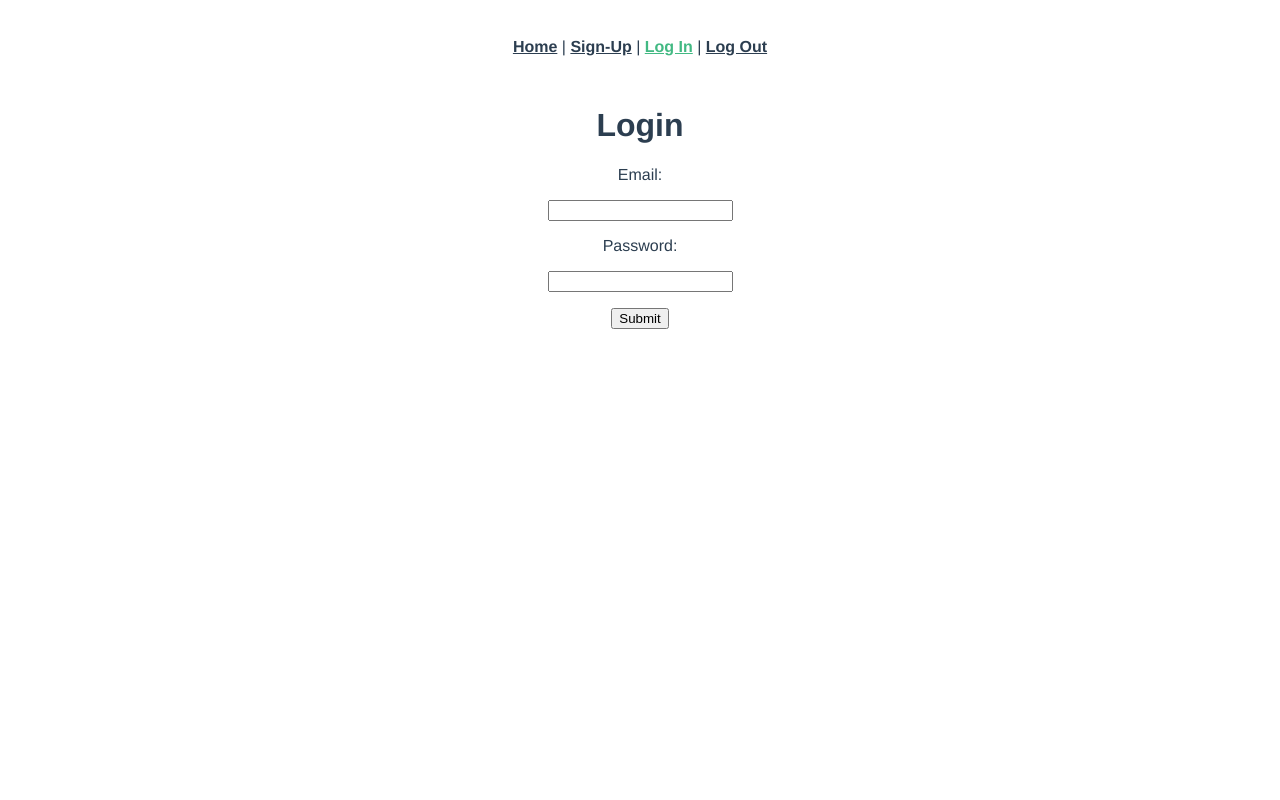
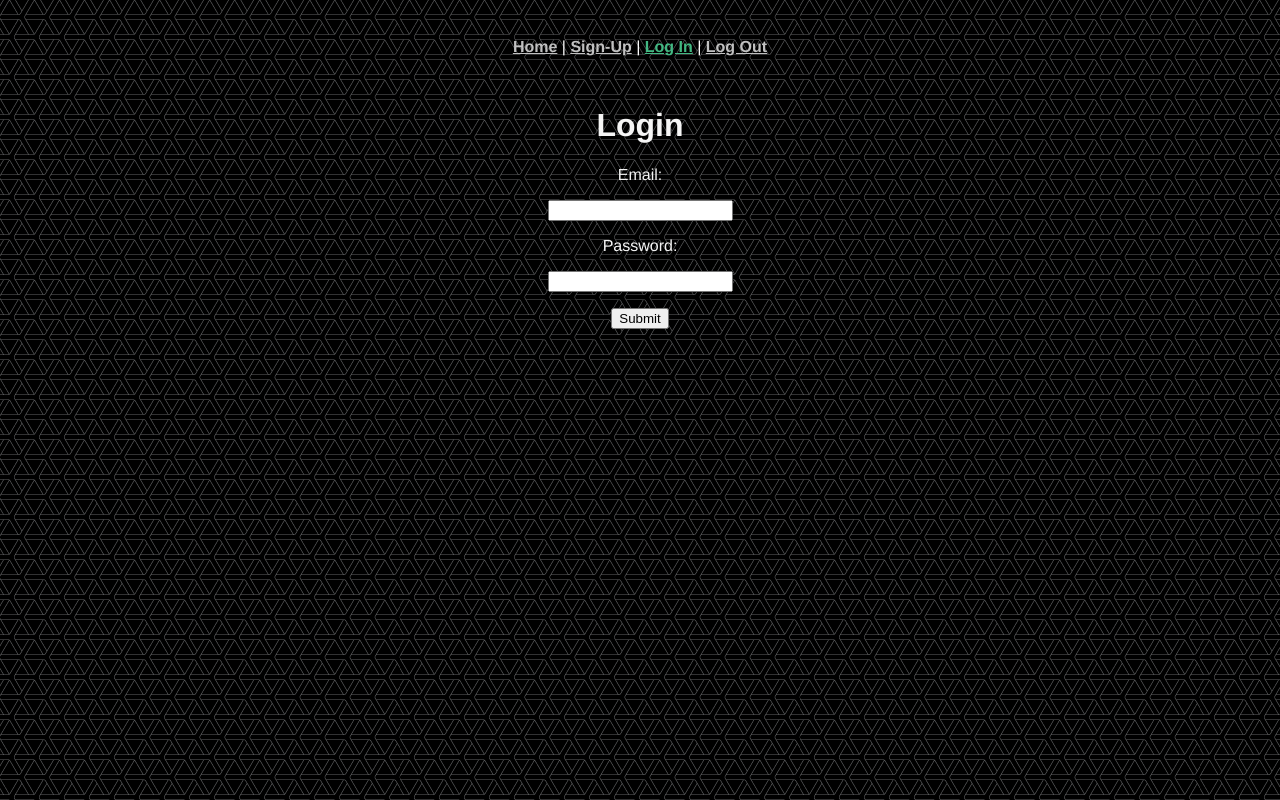
Before and after one commit to MrShanester/dynamic-solar-system-vue-app, a Vue app: page /Login in a window 1280 px wide. Built offline with nearby package versions, Linux system fonts and the light colour scheme.

Commit message:
Reverts code to workable state

```diff
--- a/src/App.vue
+++ b/src/App.vue
@@ -24,14 +24,19 @@
 
 #nav {
   padding: 30px;
+  color: white;
 }
 
 #nav a {
   font-weight: bold;
-  color: #2c3e50;
+  color: #c1c1c1;
 }
 
 #nav a.router-link-exact-active {
   color: #42b983;
 }
+
+body {
+  background-image: url(assets/webb-dark.png);
+}
 </style>
--- a/src/views/Home.vue
+++ b/src/views/Home.vue
@@ -1,18 +1,36 @@
 <template>
   <div class="home">
-    <img alt="Vue logo" src="../assets/logo.png" />
-    <HelloWorld msg="Welcome to Your Vue.js App" />
+    <h1>Hello, {{ name }}</h1>
+    <div v-for="system in systems" v-bind:key="system.id">
+      <h2>{{ system.name }}</h2>
+    </div>
   </div>
 </template>
 
+<style scoped>
+.home {
+  color: whitesmoke;
+}
+</style>
+
 <script>
-// @ is an alias to /src
-import HelloWorld from "@/components/HelloWorld.vue";
+import axios from "axios";
 
 export default {
-  name: "Home",
-  components: {
-    HelloWorld,
+  data: function () {
+    return {
+      systems: [],
+    };
+  },
+  created: function () {
+    this.indexSystems();
+  },
+  methods: {
+    indexSystems: function () {
+      axios.get("/systems").then((response) => {
+        this.systems = response.data;
+      });
+    },
   },
 };
 </script>
--- a/src/views/Login.vue
+++ b/src/views/Login.vue
@@ -25,6 +25,7 @@
 <style scoped>
 .login {
   text-align: center;
+  color: whitesmoke;
 }
 </style>
 
@@ -45,6 +46,8 @@
         .then((response) => {
           axios.defaults.headers.common["Authorization"] = "Bearer " + response.data.jwt;
           localStorage.setItem("jwt", response.data.jwt);
+          localStorage.setItem("test", response.data.username);
+
           this.$router.push("/");
         })
         .catch((error) => {
--- a/src/views/Signup.vue
+++ b/src/views/Signup.vue
@@ -37,6 +37,7 @@
 <style scoped>
 .signup {
   text-align: center;
+  color: whitesmoke;
 }
 </style>
 
```
Also changed, not shown: src/assets/solar.png (added), src/assets/webb-dark.png (added).
